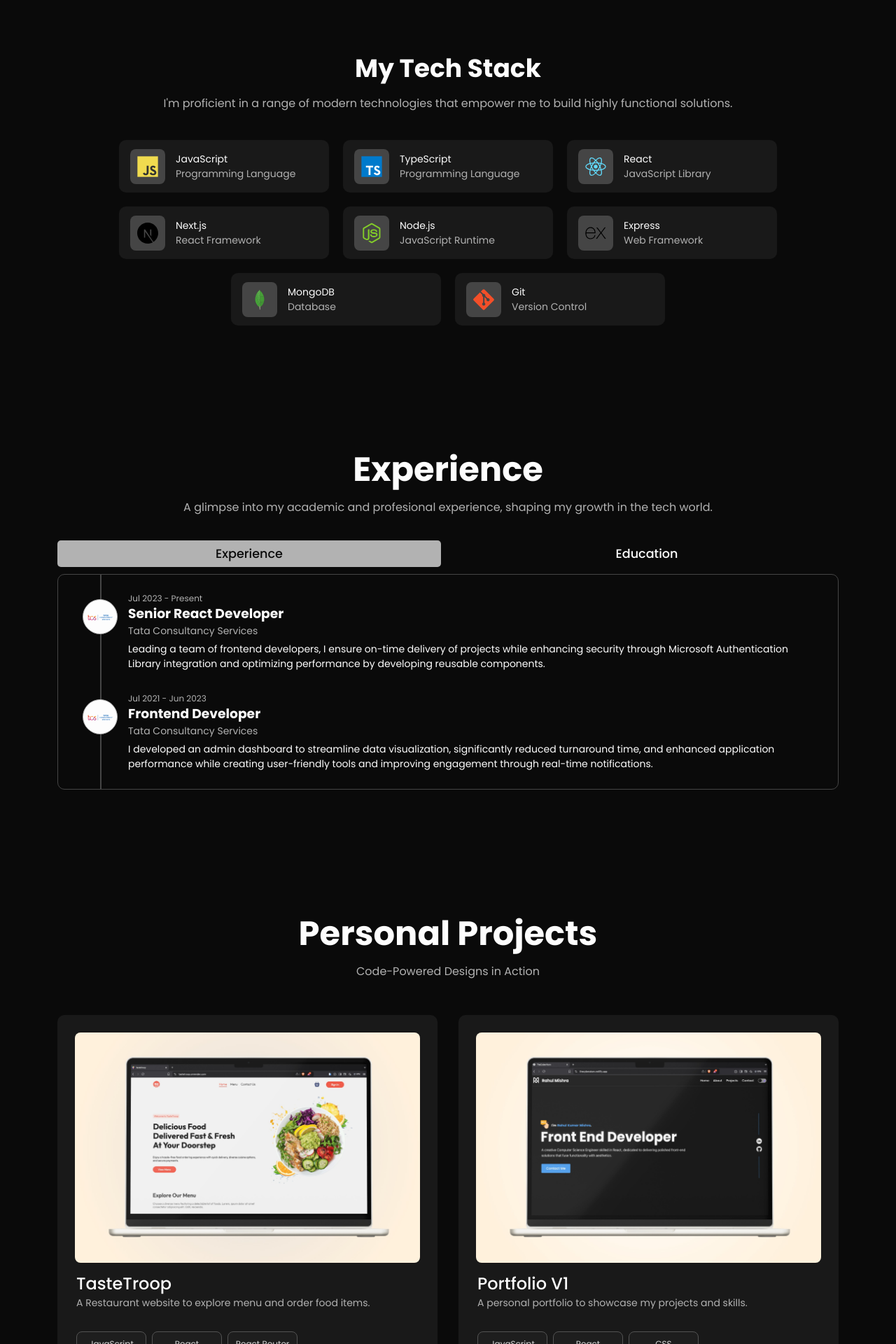
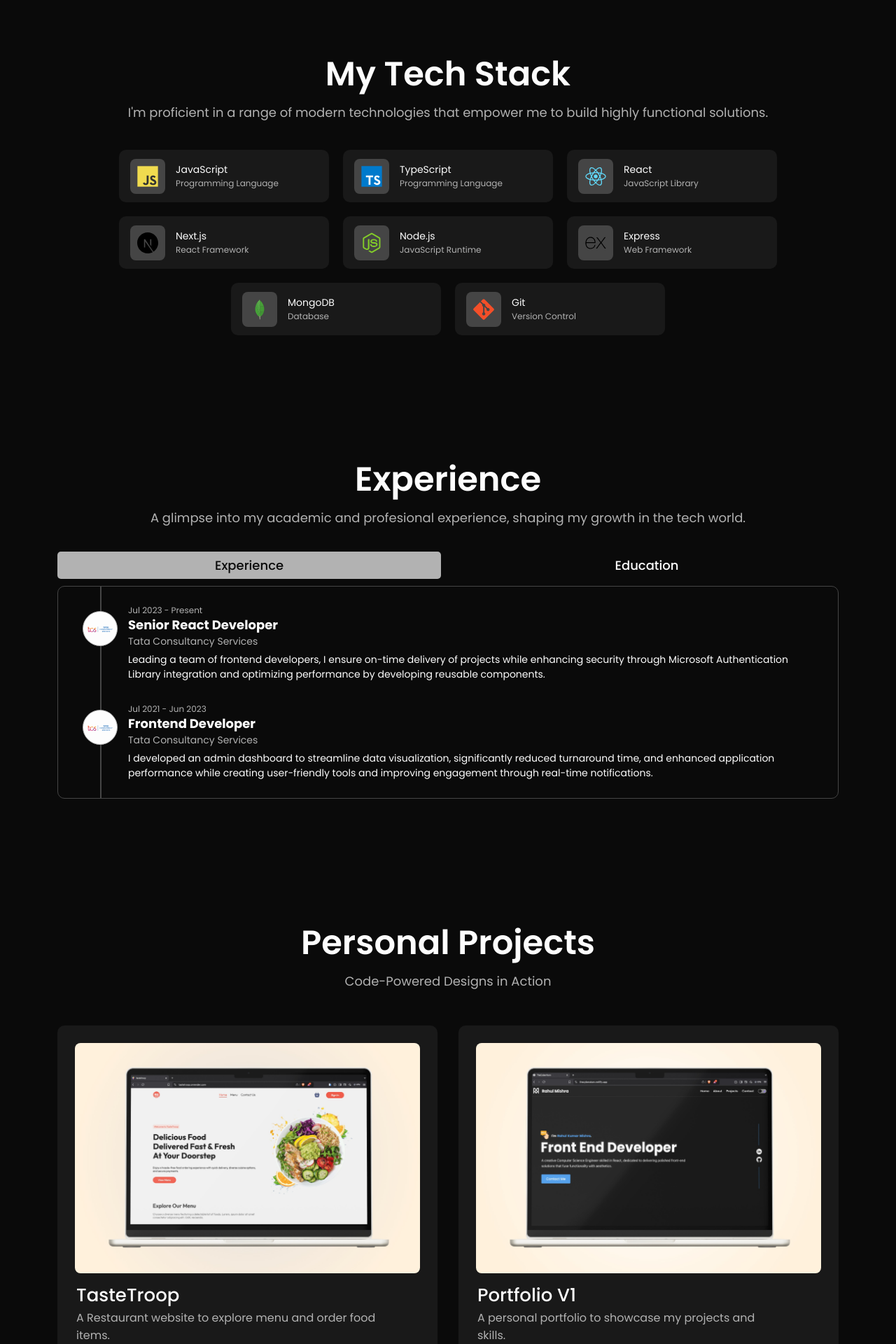
Before and after one commit to TheCyberAtom/PortFolio, a React (Vite) app: page / in a window 1280 px wide. Shown: the part 800-2720 px from the top of the page at 70% size. Built offline with nearby package versions, Linux system fonts and the light colour scheme.

Commit message:
Fixes: Font-size global styling and size inconsistency

```diff
--- a/src/App.css
+++ b/src/App.css
@@ -2,3 +2,12 @@
   width: 100%;
   background-color: var(--background-color);
 }
+
+.section-title {
+  font-size: var(--font-size-xxxl);
+  font-weight: 550;
+}
+
+.section-desc {
+  font-size: var(--font-size-l);
+}
--- a/src/components/Contact/Contact.css
+++ b/src/components/Contact/Contact.css
@@ -34,16 +34,16 @@
 }
 
 .left-details h2:first-child {
-  font-size: 1.25rem;
+  font-size: var(--font-size-xl);
 }
 .left-details .hello-icon {
   color: var(--primary-color);
-  font-size: 1.25rem;
+  font-size: var(--font-size-xl);
 }
 
 .left-details h2 {
-  font-size: 1.75em;
-  font-weight: 500;
+  font-size: var(--font-size-xxl);
+  font-weight: 550;
 }
 
 .left-email {
@@ -71,7 +71,7 @@
   align-items: start;
 }
 .email-text a {
-  font-size: 0.8em;
+  font-size: var(--font-size-xs);
   color: var(--primary-color);
 }
 
@@ -109,7 +109,7 @@
 }
 
 .contact-content-right h2 {
-  font-size: 1.75rem;
+  font-size: var(--font-size-xxl);
   background: linear-gradient(
     to bottom,
     var(--text-color) 40%,
@@ -122,7 +122,7 @@
 }
 
 .contact-content-right label {
-  font-size: 0.9rem;
+  font-size: var(--font-size-s);
   color: var(--grey-color);
 }
 
@@ -136,7 +136,7 @@
   all: unset;
   width: 100%;
   padding: 6px 6px;
-  font-size: 1rem;
+  font-size: var(--font-size-m);
   border: 1px solid var(--secondary-color);
   background-color: var(--background-color-2);
   border-radius: 6px;
@@ -153,7 +153,7 @@
   gap: 6px;
   padding: 8px 45px;
   border-radius: 6px;
-  font-size: 1.1rem;
+  font-size: var(--font-size-l);
   font-weight: 500;
   margin: 10px 0px;
 }
@@ -168,6 +168,7 @@
 
 .copyright {
   color: var(--secondary-color);
+  font-size: var(--font-size-s);
 }
 
 /* Grid mask */
--- a/src/components/Experience/ExpEdu.css
+++ b/src/components/Experience/ExpEdu.css
@@ -14,8 +14,6 @@
 }
 
 .expedu-content-title {
-  font-size: 1.5em;
-  font-weight: 500;
   margin-bottom: 5px;
   text-align: center;
 }
@@ -45,12 +43,15 @@
 .expedu-sections .tab {
   width: 50%;
   margin: 0 auto;
-  font-size: 1.1rem;
-  font-weight: 500;
   padding: 6px;
   border-radius: 5px;
   cursor: pointer;
   transition: all 0.5s;
+}
+
+.tab p {
+  font-size: var(--font-size-l);
+  font-weight: 500;
 }
 
 .tab.active {
@@ -95,20 +96,24 @@
   justify-content: space-between;
 }
 
+.experience-content .title h3 {
+  font-size: var(--font-size-l);
+}
+
 .experience-content span {
   color: var(--grey-color);
-  font-size: 12px;
+  font-size: var(--font-size-xs);
   margin-bottom: -2px;
 }
 
 .company p {
   color: var(--grey-color);
-  font-size: 14px;
+  font-size: var(--font-size-s);
 }
 
 .experience-content .role {
   margin-top: 5px;
-  font-size: 14px;
+  font-size: var(--font-size-s);
 }
 
 /* Education Section */
@@ -144,18 +149,18 @@
 
 .education-content span {
   color: var(--grey-color);
-  font-size: 12px;
+  font-size: var(--font-size-xs);
   margin-bottom: -2px;
 }
 
-.education-content .title {
+.education-content .title h3 {
   margin-top: 5px;
-  font-size: 14px;
+  font-size: var(--font-size-l);
 }
 
 .degree p {
   color: var(--grey-color);
-  font-size: 14px;
+  font-size: var(--font-size-s);
 }
 
 /* Common Styles */
--- a/src/components/Experience/ExpEdu.jsx
+++ b/src/components/Experience/ExpEdu.jsx
@@ -9,10 +9,10 @@
     <div className="expedu" id="expedu">
       <div className="expedu-content">
         <div className="expedu-content-title">
-          <h1>Experience</h1>
+          <h2 className="section-title">Experience</h2>
         </div>
         <div className="expedu-content-description">
-          <p>
+          <p className="section-desc">
             A glimpse into my academic and profesional experience, shaping my
             growth in the tech world.
           </p>
--- a/src/components/Home/Home.css
+++ b/src/components/Home/Home.css
@@ -22,7 +22,7 @@
   font-weight: 550;
   word-spacing: 1px;
   letter-spacing: 1px;
-  font-size: 1.1em;
+  font-size: var(--font-size-l);
   margin-bottom: -10px;
   color: var(--grey-color);
 }
@@ -54,6 +54,10 @@
   padding: 0 30px;
 }
 
+.sub-title p {
+  font-size: var(--font-size-l);
+}
+
 .home-content-buttons {
   margin-top: 10px;
   padding: 25px;
@@ -65,6 +69,7 @@
   display: flex;
   align-items: center;
   gap: 10px;
+  font-size: var(--font-size-m);
   font-weight: 500;
 }
 
@@ -151,3 +156,14 @@
     transparent 100%
   );
 }
+
+/* Responsive Styles */
+
+/* @media (max-width: 1024px) {
+}
+
+@media (max-width: 768px) {
+}
+
+@media (max-width: 425px) {
+} */
--- a/src/components/Navbar/Navbar.css
+++ b/src/components/Navbar/Navbar.css
@@ -30,19 +30,23 @@
   gap: 5px;
 }
 
-.navbar-items .navbar-item p:hover {
+.navbar-item p {
+  font-size: var(--font-size-m);
+}
+
+.navbar-item p:hover {
   color: var(--grey-color);
   cursor: pointer;
 }
 
-.navbar-items .navbar-item .icon:hover {
+.navbar-item .icon:hover {
   color: var(--grey-color);
   cursor: pointer;
 }
 
 /* Hide text on mobile */
 @media (max-width: 768px) {
-  .navbar-items .navbar-item p {
+  .navbar-item p {
     display: none;
     transition: all 1s linear;
   }
@@ -50,7 +54,7 @@
 
 /* Hide icons on larger screens */
 @media (min-width: 769px) {
-  .navbar-items .navbar-item .icon {
+  .navbar-item .icon {
     display: none;
     transition: all 1s linear;
   }
--- a/src/components/Projects/Projects.css
+++ b/src/components/Projects/Projects.css
@@ -14,8 +14,6 @@
 }
 
 .projects-content-title {
-  font-size: 1.5em;
-  font-weight: 500;
   margin-bottom: 5px;
   text-align: center;
 }
@@ -75,12 +73,12 @@
 }
 
 .project-title h3 {
-  font-size: 1.5em;
+  font-size: var(--font-size-xxl);
   font-weight: 500;
 }
 
 .project-title p {
-  font-size: 14px;
+  font-size: var(--font-size-m);
   color: var(--grey-color);
   max-width: 90%;
 }
@@ -101,7 +99,7 @@
 }
 
 .tech-stack {
-  font-size: 12px;
+  font-size: var(--font-size-xs);
   padding: 8px 10px;
   min-width: 100px;
   color: var(--grey-color);
@@ -133,7 +131,7 @@
 
 .code-icon,
 .live-icon {
-  font-size: 1.5em;
+  font-size: var(--font-size-xxl);
   transition: all 0.5s;
 }
 
--- a/src/components/Projects/Projects.jsx
+++ b/src/components/Projects/Projects.jsx
@@ -15,7 +15,7 @@
           //   viewport={{ once: true }}
           transition={{ duration: 0.5, delay: 0.3 }}
         >
-          <h1>Personal Projects</h1>
+          <h1 className="section-title">Personal Projects</h1>
         </motion.div>
         <motion.div
           className="projects-content-description"
@@ -24,7 +24,7 @@
           //   viewport={{ once: true }}
           transition={{ duration: 0.5, delay: 0.3 }}
         >
-          <p>Code-Powered Designs in Action</p>
+          <p className="section-desc">Code-Powered Designs in Action</p>
         </motion.div>
         <div className="projects-content-items">
           {projectsData.map((item) => {
--- a/src/components/Skills/Skills.css
+++ b/src/components/Skills/Skills.css
@@ -16,9 +16,7 @@
 }
 
 .skills-content-title {
-  font-size: 1.5em;
-  font-weight: 500;
-  margin-bottom: 10px;
+  margin-bottom: 5px;
   text-align: center;
 }
 
@@ -66,11 +64,15 @@
   display: flex;
   flex-direction: column;
   gap: 5px;
-  font-size: 14px;
   align-items: flex-start;
 }
 
+.item-title p {
+  font-size: var(--font-size-s);
+}
+
 .item-title span {
+  font-size: var(--font-size-xs);
   color: var(--grey-color);
   margin-top: -5px;
 }
--- a/src/components/Skills/Skills.jsx
+++ b/src/components/Skills/Skills.jsx
@@ -15,7 +15,7 @@
           //   viewport={{ once: true }}
           transition={{ duration: 0.5, delay: 0.25 }}
         >
-          <h2>My Tech Stack</h2>
+          <h2 className="section-title">My Tech Stack</h2>
         </motion.div>
         <motion.div
           className="skills-content-description"
@@ -24,7 +24,7 @@
           //   viewport={{ once: true }}
           transition={{ duration: 0.5, delay: 0.25 }}
         >
-          <p>
+          <p className="section-desc">
             I'm proficient in a range of modern technologies that empower me to
             build highly functional solutions.
           </p>
--- a/src/index.css
+++ b/src/index.css
@@ -7,6 +7,13 @@
   --grey-color: #b2b2b2;
   --primary-color: #ff9900;
   --secondary-color: #454545;
+  --font-size-xs: 12px;
+  --font-size-s: 14px;
+  --font-size-m: 16px;
+  --font-size-l: 18px;
+  --font-size-xl: 20px;
+  --font-size-xxl: 26px;
+  --font-size-xxxl: 48px;
 }
 
 * {
@@ -92,3 +99,29 @@
     left: 100%;
   }
 }
+
+/* ------------------------------- */
+/*        Responsive Design        */
+/* ------------------------------- */
+
+@media (max-width: 1024px) {
+  :root {
+    --font-size-xs: 12px;
+    --font-size-s: 14px;
+    --font-size-m: 16px;
+    --font-size-l: 18px;
+    --font-size-xl: 20px;
+    --font-size-xxl: 24px;
+  }
+}
+
+@media (max-width: 768px) {
+  :root {
+    --font-size-xs: 12px;
+    --font-size-s: 14px;
+    --font-size-m: 16px;
+    --font-size-l: 18px;
+    --font-size-xl: 20px;
+    --font-size-xxl: 24px;
+  }
+}
```
